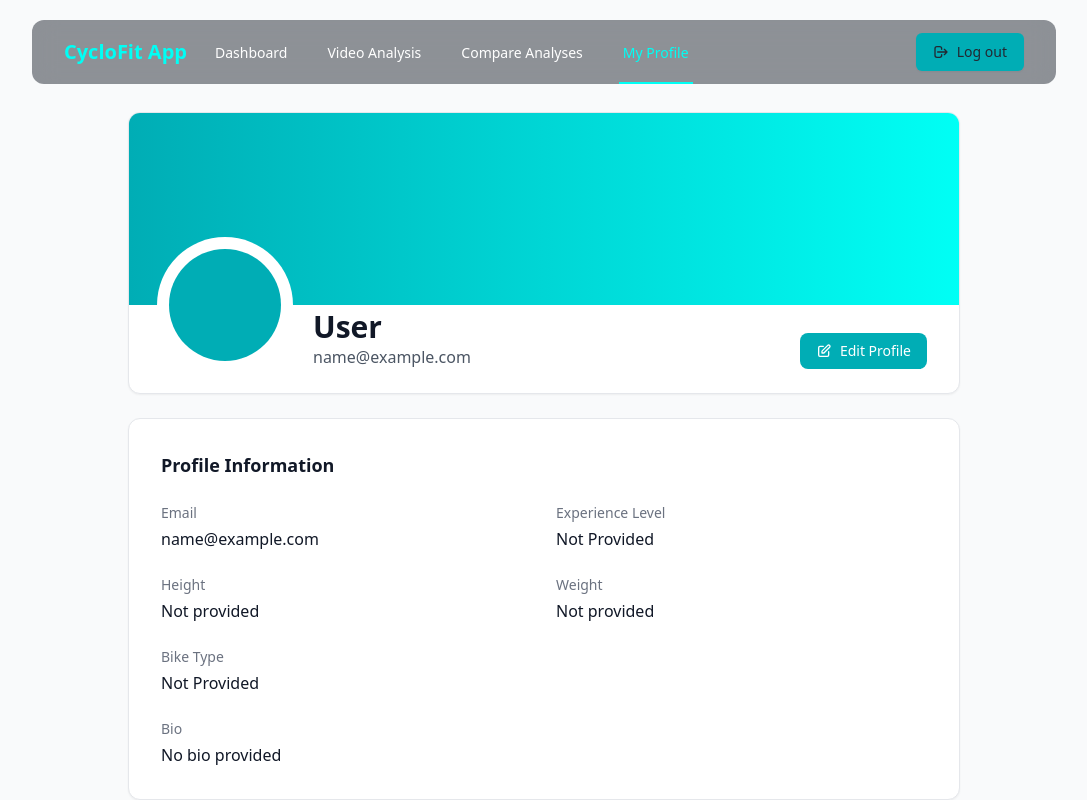
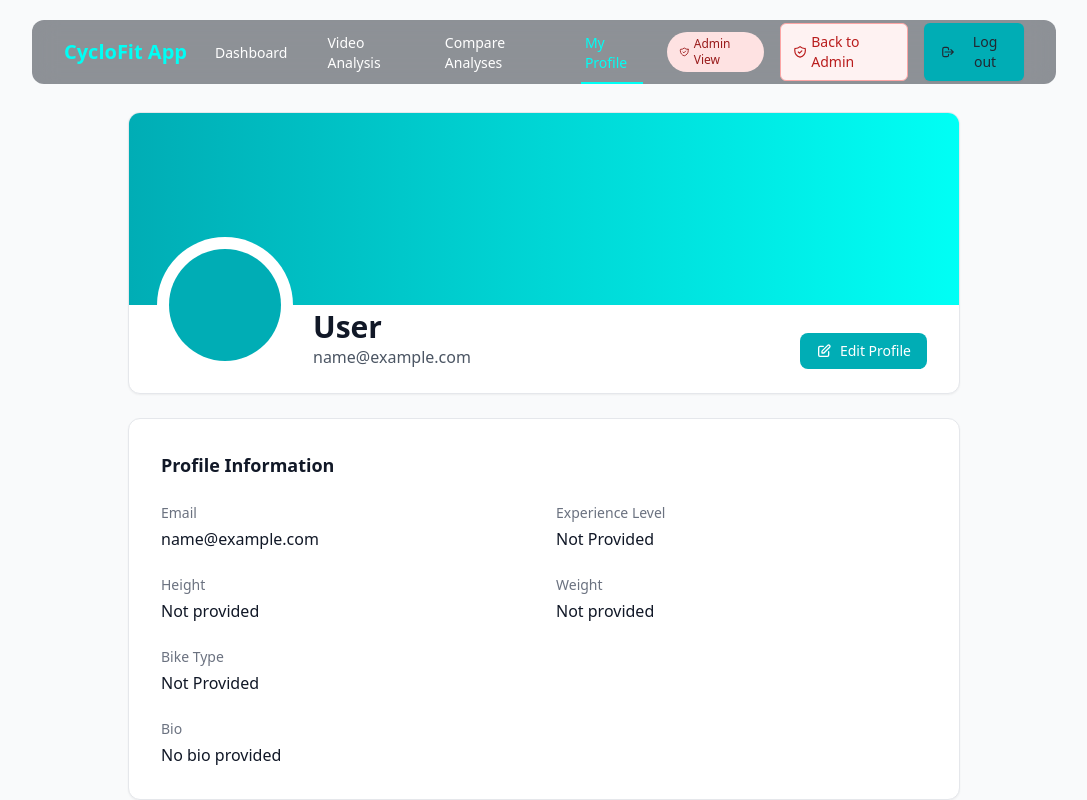
Before and after one commit to omarkarem/cyclofit_V2, a React (Create React App) app in the folder client/: page /profile in a window 1280 px wide. Shown: the top 800 px of the page, without its empty margins (96-1183 px from the left). Built offline with nearby package versions, Linux system fonts and the light colour scheme; no server answers; sample sign-in values are in the browser's storage.

Commit message:
new admin fix
fix navigation from user view to go back to admin view
no need for profile setup for admin

```diff
--- a/client/src/components/layout/DashboardNavbar.js
+++ b/client/src/components/layout/DashboardNavbar.js
@@ -6,6 +6,15 @@ const DashboardNavbar = () => {
   const navigate = useNavigate();
   const [scrolled, setScrolled] = useState(false);
   const [mobileMenuOpen, setMobileMenuOpen] = useState(false);
+  const [user, setUser] = useState(null);
+
+  // Get user data to check if they're an admin
+  useEffect(() => {
+    const userData = localStorage.getItem('user');
+    if (userData) {
+      setUser(JSON.parse(userData));
+    }
+  }, []);
 
   // Add scroll event listener to change navbar appearance on scroll
   useEffect(() => {
@@ -79,11 +88,32 @@ const DashboardNavbar = () => {
                 </div>
               </div>
 
-              {/* Desktop Logout Button */}
-              <div className="hidden sm:ml-6 sm:flex sm:items-center">
+              {/* Desktop Actions */}
+              <div className="hidden sm:ml-6 sm:flex sm:items-center sm:space-x-4">
+                {/* Admin Indicator & Back to Admin Link */}
+                {(user?.role === 'admin' || user?.role === 'super_admin') && (
+                  <>
+                    <div className="flex items-center px-3 py-1 bg-red-100 text-red-800 rounded-full text-xs font-medium">
+                      <svg className="w-3 h-3 mr-1" fill="none" viewBox="0 0 24 24" stroke="currentColor">
+                        <path strokeLinecap="round" strokeLinejoin="round" strokeWidth={2} d="M9 12l2 2 4-4m5.618-4.016A11.955 11.955 0 0112 2.944a11.955 11.955 0 01-8.618 3.04A12.02 12.02 0 003 9c0 5.591 3.824 10.29 9 11.622 5.176-1.332 9-6.03 9-11.622 0-1.042-.133-2.052-.382-3.016z" />
+                      </svg>
+                      Admin View
+                    </div>
+                    <Link
+                      to="/admin/dashboard"
+                      className="inline-flex items-center px-3 py-2 border border-red-300 text-sm font-medium rounded-md text-red-700 bg-red-50 hover:bg-red-100 transition-colors"
+                    >
+                      <svg className="w-4 h-4 mr-1" fill="none" viewBox="0 0 24 24" stroke="currentColor">
+                        <path strokeLinecap="round" strokeLinejoin="round" strokeWidth={2} d="M9 12l2 2 4-4m5.618-4.016A11.955 11.955 0 0112 2.944a11.955 11.955 0 01-8.618 3.04A12.02 12.02 0 003 9c0 5.591 3.824 10.29 9 11.622 5.176-1.332 9-6.03 9-11.622 0-1.042-.133-2.052-.382-3.016z" />
+                      </svg>
+                      Back to Admin
+                    </Link>
+                  </>
+                )}
+
                 <button
                   onClick={handleLogout}
-                  className="ml-3 inline-flex items-center px-4 py-2 border border-transparent text-sm font-medium rounded-md shadow-sm text-dark bg-primary hover:bg-accent focus:outline-none focus:ring-2 focus:ring-offset-2 focus:ring-primary transition-colors duration-200"
+                  className="inline-flex items-center px-4 py-2 border border-transparent text-sm font-medium rounded-md shadow-sm text-dark bg-primary hover:bg-accent focus:outline-none focus:ring-2 focus:ring-offset-2 focus:ring-primary transition-colors duration-200"
                 >
                   <svg xmlns="http://www.w3.org/2000/svg" className="h-4 w-4 mr-2" fill="none" viewBox="0 0 24 24" stroke="currentColor">
                     <path strokeLinecap="round" strokeLinejoin="round" strokeWidth={2} d="M17 16l4-4m0 0l-4-4m4 4H7m6 4v1a3 3 0 01-3 3H6a3 3 0 01-3-3V7a3 3 0 013-3h4a3 3 0 013 3v1" />
@@ -152,6 +182,30 @@ const DashboardNavbar = () => {
                 My Profile
               </Link>
               <div className="pt-4 mt-4 border-t border-secondary">
+                {/* Admin Indicator & Back to Admin Link for Mobile */}
+                {(user?.role === 'admin' || user?.role === 'super_admin') && (
+                  <>
+                    <div className="flex items-center px-3 py-2 mb-2">
+                      <div className="flex items-center px-2 py-1 bg-red-100 text-red-800 rounded-full text-xs font-medium">
+                        <svg className="w-3 h-3 mr-1" fill="none" viewBox="0 0 24 24" stroke="currentColor">
+                          <path strokeLinecap="round" strokeLinejoin="round" strokeWidth={2} d="M9 12l2 2 4-4m5.618-4.016A11.955 11.955 0 0112 2.944a11.955 11.955 0 01-8.618 3.04A12.02 12.02 0 003 9c0 5.591 3.824 10.29 9 11.622 5.176-1.332 9-6.03 9-11.622 0-1.042-.133-2.052-.382-3.016z" />
+                        </svg>
+                        Admin View
+                      </div>
+                    </div>
+                    <Link
+                      to="/admin/dashboard"
+                      className="flex items-center px-3 py-2 text-base font-medium text-red-300 hover:text-red-100"
+                      onClick={toggleMobileMenu}
+                    >
+                      <svg className="w-5 h-5 mr-2" fill="none" viewBox="0 0 24 24" stroke="currentColor">
+                        <path strokeLinecap="round" strokeLinejoin="round" strokeWidth={2} d="M9 12l2 2 4-4m5.618-4.016A11.955 11.955 0 0112 2.944a11.955 11.955 0 01-8.618 3.04A12.02 12.02 0 003 9c0 5.591 3.824 10.29 9 11.622 5.176-1.332 9-6.03 9-11.622 0-1.042-.133-2.052-.382-3.016z" />
+                      </svg>
+                      Back to Admin Panel
+                    </Link>
+                  </>
+                )}
+
                 <button
                   onClick={() => {
                     handleLogout();
--- a/client/src/pages/Dashboard.js
+++ b/client/src/pages/Dashboard.js
@@ -27,7 +27,14 @@ const Dashboard = () => {
         });
         setUser(res.data.user);
 
-        // Check if user has completed their profile
+        // Admin users don't need profile setup
+        if (res.data.user.role === 'admin' || res.data.user.role === 'super_admin') {
+          // Admins can access user dashboard without profile setup
+          setLoading(false);
+          return;
+        }
+
+        // Check if regular user has completed their profile
         const isProfileComplete =
           res.data.user.height &&
           res.data.user.weight &&
--- a/client/src/pages/Login.js
+++ b/client/src/pages/Login.js
@@ -52,6 +52,12 @@ function Login() {
 
       // Check if profile is complete by looking at additional profile fields
       const user = res.data;
+
+      // Admin users don't need profile setup, redirect them to admin dashboard
+      if (user.role === 'admin' || user.role === 'super_admin') {
+        navigate('/admin/dashboard', { replace: true });
+      } else {
+        // For regular users, check if profile is complete
         const isProfileComplete =
           user.height &&
           user.weight &&
@@ -63,6 +69,7 @@ function Login() {
         } else {
           // Redirect to dashboard or previous page
           navigate(from, { replace: true });
+        }
       }
     } catch (err) {
       setLoading(false);
--- a/client/src/pages/ProfileSetup.js
+++ b/client/src/pages/ProfileSetup.js
@@ -42,6 +42,12 @@ function ProfileSetup() {
         }
 
         setUser(res.data.user);
+
+        // If user is admin, redirect them to admin dashboard
+        if (res.data.user.role === 'admin' || res.data.user.role === 'super_admin') {
+          navigate('/admin/dashboard');
+          return;
+        }
 
         // Pre-fill form with existing data if available
         if (res.data.user) {
```
Lines whose indentation alone changed are shown as unchanged.
